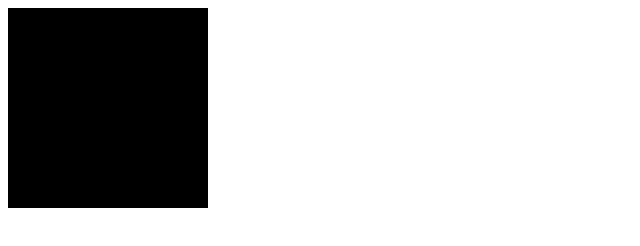
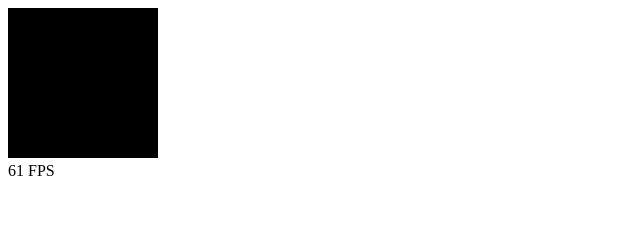
Before and after one commit to ashleycoles/falling-sand, a plain HTML site: page index.html in a window 1280 px wide. Shown: the whole page, without its empty margins (0-640 px from the left). Drawn offline with Linux system fonts and the light colour scheme.

Commit message:
FPS counter

```diff
--- a/index.html
+++ b/index.html
@@ -12,9 +12,12 @@
 </head>
 <body>
 
-    <canvas width="200" height="200">
+    <canvas>
 
     </canvas>
 
+    <div><span></span> FPS</div>
+
+
 </body>
 </html>
--- a/script.js
+++ b/script.js
@@ -1,21 +1,23 @@
-const ROWS = 200
-const COLS = 200
-const FRAME_COUNTER = false
+const ROWS = 150
+const COLS = 150
+const FRAME_COUNTER = true
 
 const canvas = document.querySelector('canvas')
 const canvasRect = canvas.getBoundingClientRect()
 const ctx = canvas.getContext('2d')
 
+canvas.width = COLS
+canvas.height = ROWS
+
 let grid = generateStartingGrid()
 
-
 let clickInterval
-let mousex
-let mousey
+let mouseX
+let mouseY
 
 canvas.addEventListener("mousemove", e => {
-    mousex = e.clientX - canvasRect.left
-    mousey = e.clientY - canvasRect.top
+    mouseX = e.clientX - canvasRect.left
+    mouseY = e.clientY - canvasRect.top
 })
 
 canvas.addEventListener('mousedown', e => {
@@ -24,26 +26,37 @@ canvas.addEventListener('mousedown', e => {
     grid[y][x] = 1
 
     clickInterval = setInterval(() => {
-       grid[mousey][mousex] = 1
+       grid[mouseY][mouseX] = 1
     }, 10)
-
 })
 
 canvas.addEventListener('mouseup', e => {
     clearInterval(clickInterval)
 })
 
-renderCanvas(ctx, grid)
-
 requestAnimationFrame(nextGeneration)
 
 let frame = 1
 
+let lastTime = performance.now();
+
+if (FRAME_COUNTER) {
+    fpsDisplay = document.querySelector('div span');
+}
+
 function nextGeneration() {
+    const currentTime = performance.now();
+    const elapsedTime = currentTime - lastTime;
+
+    if (FRAME_COUNTER && elapsedTime >= 1000) {
+        fpsDisplay.textContent = frame;
+        frame = 0;
+        lastTime = currentTime;
+    }
+
     const gridClone = grid.map(row => row.slice())
 
     if (FRAME_COUNTER) {
-        console.log(`Frame: ${frame}`)
         frame++
     }
 
```
